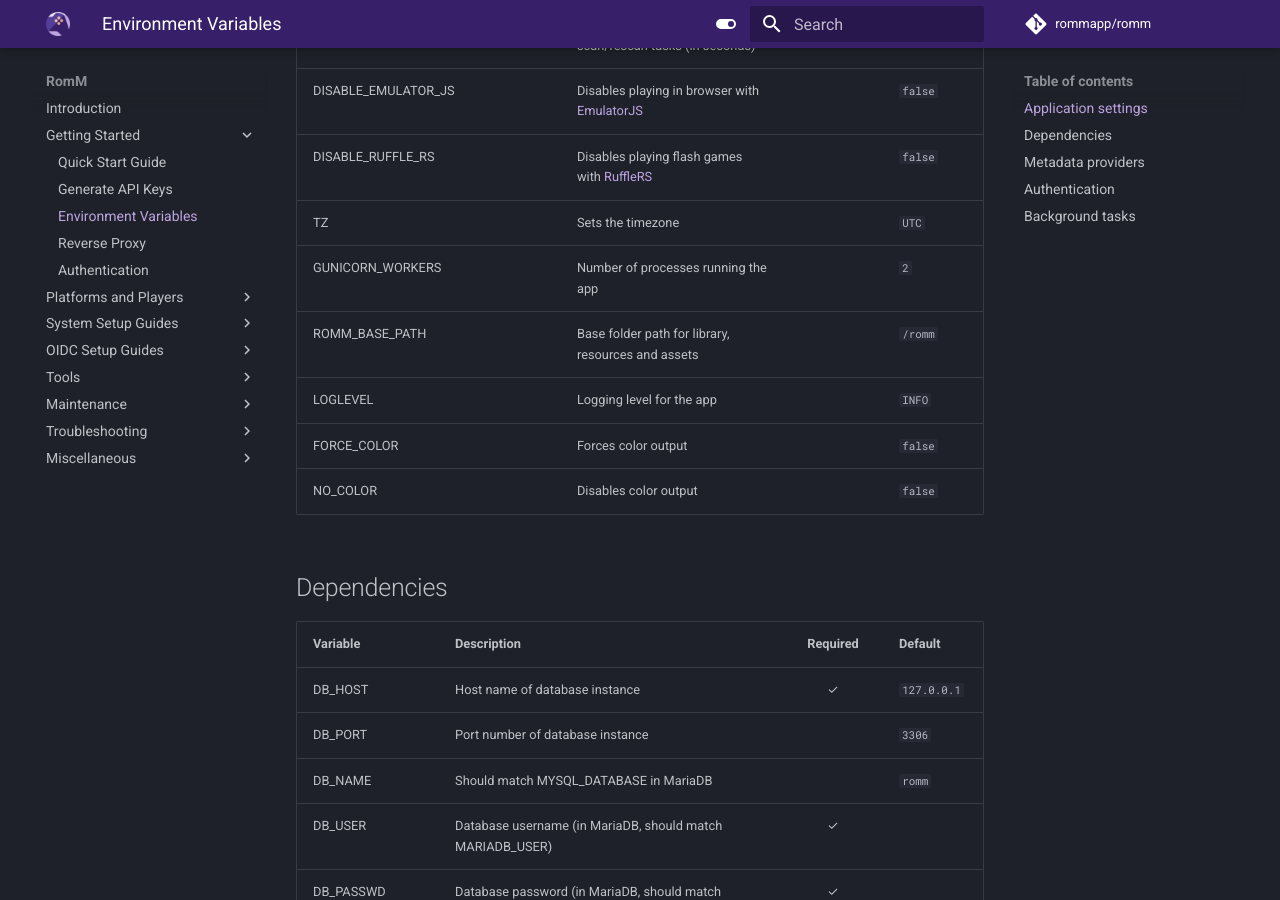
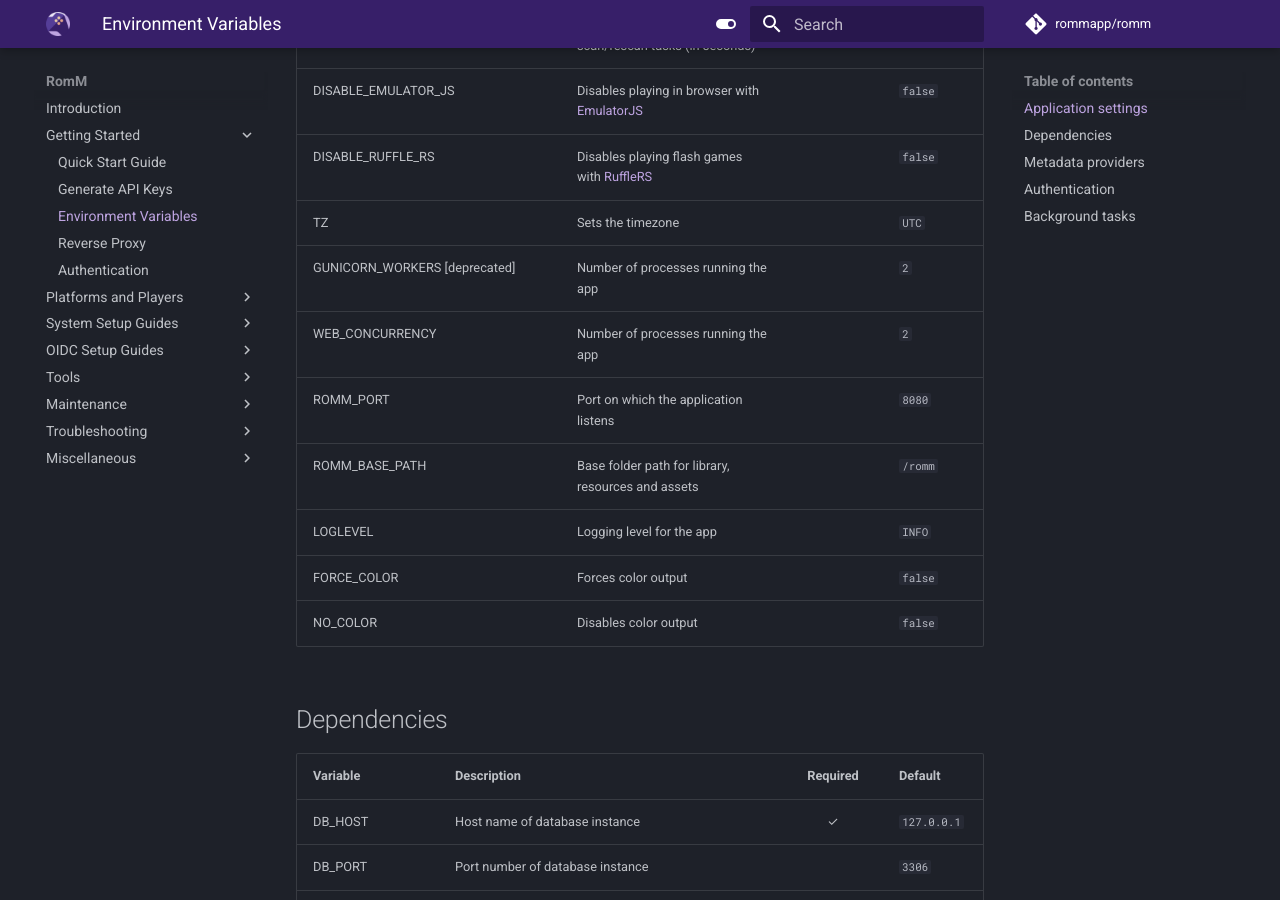
Before and after one commit to rommapp/wiki, an MkDocs documentation site: the page built from docs/Getting-Started/Environment-Variables.md, in a window 1280 px wide and 900 px high, scrolled down 860 px. Built offline with MkDocs 1.6.1 and Material for MkDocs 9.7.7, drawn with Linux system fonts in a browser that asks for light colours; comment, search, counter and statistics services are not loaded; the version menu is left out.

Commit message:
feat: added 3.8.0 docs

```diff
--- a/docs/Getting-Started/Environment-Variables.md
+++ b/docs/Getting-Started/Environment-Variables.md
@@ -17,7 +17,9 @@ This is a complete list of available environment variables; required variables a
 | DISABLE_EMULATOR_JS            | Disables playing in browser with [EmulatorJS](../Platforms-and-Players/EmulatorJS-Player.md)                                                        |          | `false` |
 | DISABLE_RUFFLE_RS              | Disables playing flash games with [RuffleRS](../Platforms-and-Players/RuffleRS-Player.md)                                                           |          | `false` |
 | TZ                             | Sets the timezone                                                                                                                                   |          | `UTC`   |
-| GUNICORN_WORKERS               | Number of processes running the app                                                                                                                 |          | `2`     |
+| GUNICORN_WORKERS [deprecated]  | Number of processes running the app                                                                                                                 |          | `2`     |
+| WEB_CONCURRENCY                | Number of processes running the app                                                                                                                 |          | `2`     |
+| ROMM_PORT                      | Port on which the application listens                                                                                                               |          | `8080`  |
 | ROMM_BASE_PATH                 | Base folder path for library, resources and assets                                                                                                  |          | `/romm` |
 | LOGLEVEL                       | Logging level for the app                                                                                                                           |          | `INFO`  |
 | FORCE_COLOR                    | Forces color output                                                                                                                                 |          | `false` |
```
Also changed, not shown: docs/Getting-Started/Generate-API-Keys.md (+4 -0 lines).
